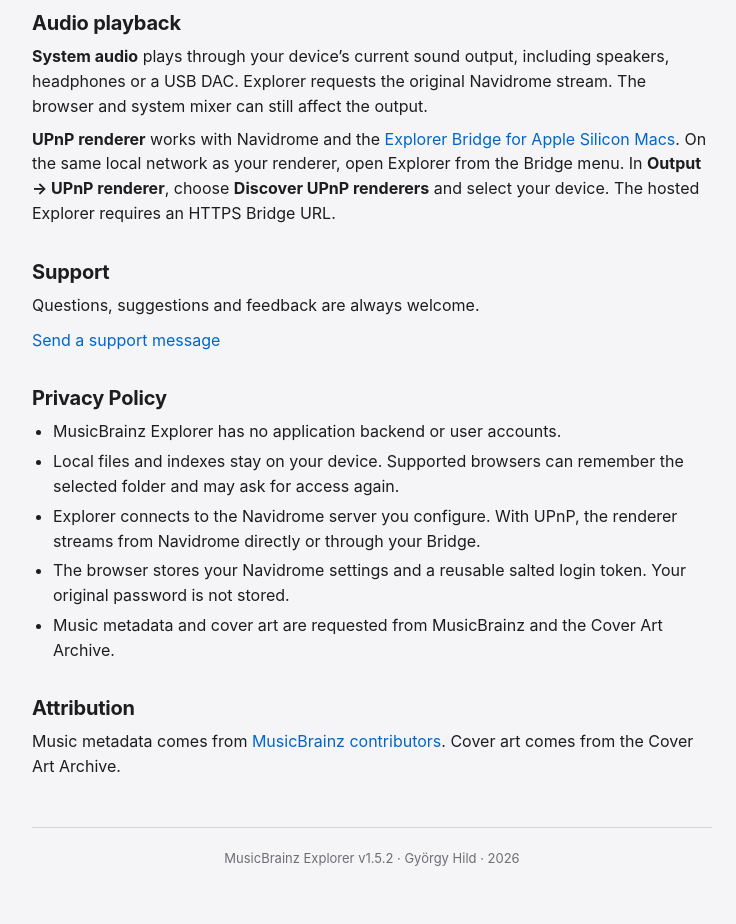
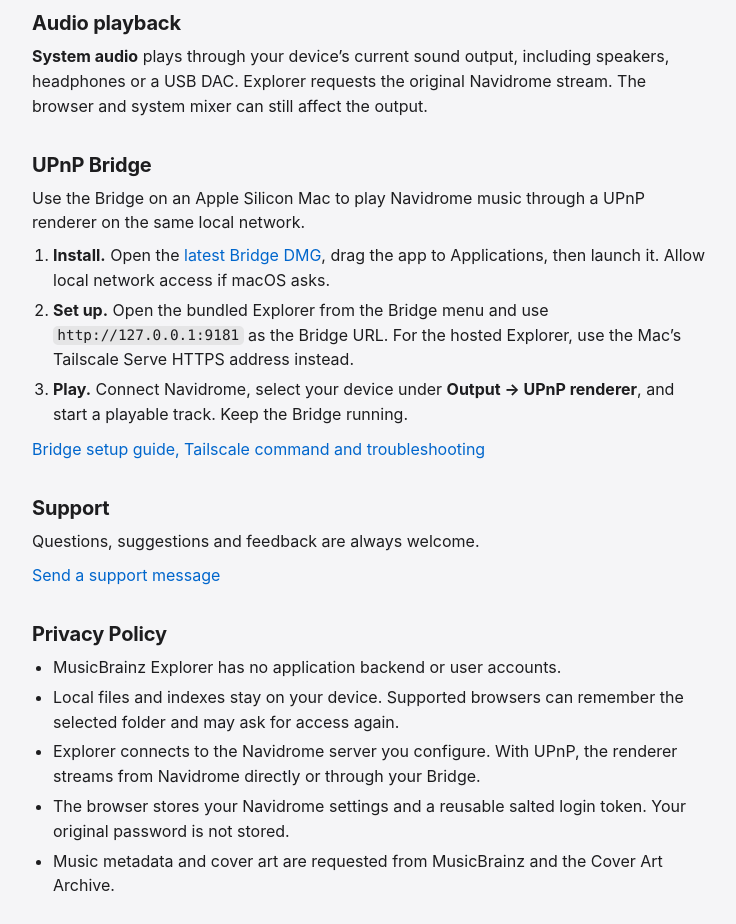
Before and after one commit to hildgyorgy/app-support, a plain HTML site: page musicbrainz-explorer/index.html in a window 1280 px wide. Shown: the part 1460-2384 px from the top of the page, without its empty margins (268-1004 px from the left). Drawn offline with Linux system fonts and the light colour scheme.

Commit message:
Document Bridge installation and both Explorer setups

```diff
--- a/musicbrainz-explorer/index.html
+++ b/musicbrainz-explorer/index.html
@@ -48,7 +48,15 @@
 
     <h2>Audio playback</h2>
     <p><strong>System audio</strong> plays through your device’s current sound output, including speakers, headphones or a USB DAC. Explorer requests the original Navidrome stream. The browser and system mixer can still affect the output.</p>
-    <p><strong>UPnP renderer</strong> works with Navidrome and the <a href="https://github.com/hildgyorgy/mb-explorer/releases/tag/bridge-v0.2.1">Explorer Bridge for Apple Silicon Macs</a>. On the same local network as your renderer, open Explorer from the Bridge menu. In <strong>Output → UPnP renderer</strong>, choose <strong>Discover UPnP renderers</strong> and select your device. The hosted Explorer requires an HTTPS Bridge URL.</p>
+
+    <h2 id="upnp-bridge">UPnP Bridge</h2>
+    <p>Use the Bridge on an Apple Silicon Mac to play Navidrome music through a UPnP renderer on the same local network.</p>
+    <ol>
+      <li><strong>Install.</strong> Open the <a href="https://github.com/hildgyorgy/mb-explorer/releases/latest">latest Bridge DMG</a>, drag the app to Applications, then launch it. Allow local network access if macOS asks.</li>
+      <li><strong>Set up.</strong> Open the bundled Explorer from the Bridge menu and use <code>http://127.0.0.1:9181</code> as the Bridge URL. For the hosted Explorer, use the Mac’s Tailscale Serve HTTPS address instead.</li>
+      <li><strong>Play.</strong> Connect Navidrome, select your device under <strong>Output → UPnP renderer</strong>, and start a playable track. Keep the Bridge running.</li>
+    </ol>
+    <p class="support-link"><a href="https://hildgyorgy.github.io/mb-explorer/support.html#upnp-bridge">Bridge setup guide, Tailscale command and troubleshooting</a></p>
 
     <h2>Support</h2>
     <p>Questions, suggestions and feedback are always welcome.</p>
```
